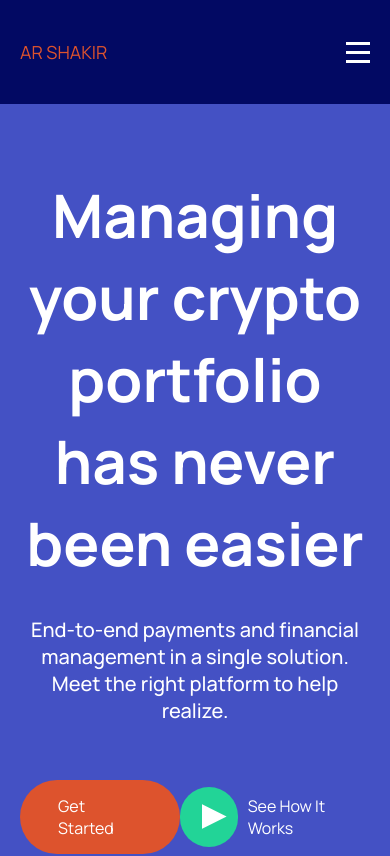
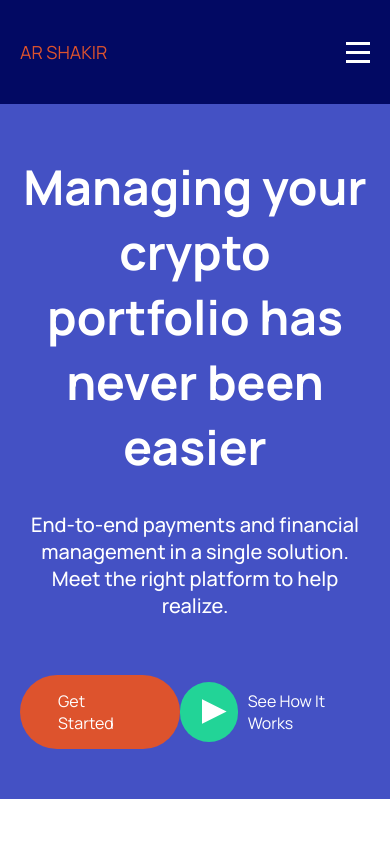
Before and after one commit to jainyxavier/projeto-nuxt, a Nuxt app: page / in a window 390 px wide. Shown: the top 856 px of the page. Built offline with nearby package versions, Linux system fonts and the light colour scheme.

Commit message:
feature: alteração no padding e remoção da imagem

```diff
--- a/assets/scss/main.scss
+++ b/assets/scss/main.scss
@@ -6,6 +6,10 @@
 
     background: rgb(68, 81, 196);
     background: radial-gradient(circle, rgba(68,81,196,1) 0%, rgba(68,81,196,1) 100%);
+
+    @media(max-width: 720px){
+        padding: 50px 0;
+    }
 
     .container{
         display: flex;
@@ -28,6 +32,12 @@
             font-size: 1.25rem;
             font-weight: 500;
             color: #fff;
+        }
+
+        @media(max-width: 520px){
+            h1{
+                font-size: 3rem;
+            }
         }
     }
 
@@ -93,6 +103,10 @@
         max-width: 804px;
         position: absolute;
         bottom: -385px;
+
+        @media(max-width: 720px){
+            display: none;
+        }
     }
 }
 
```
